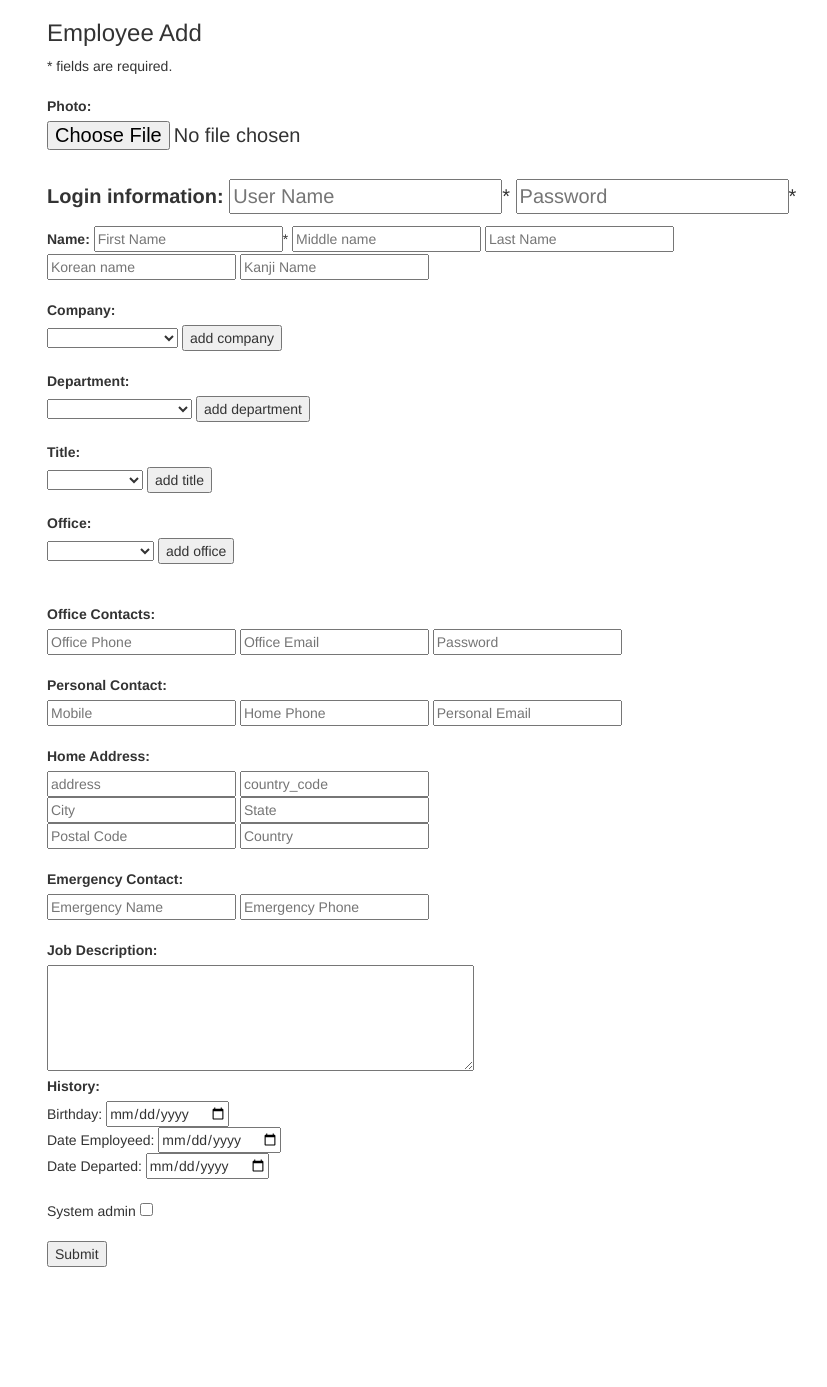
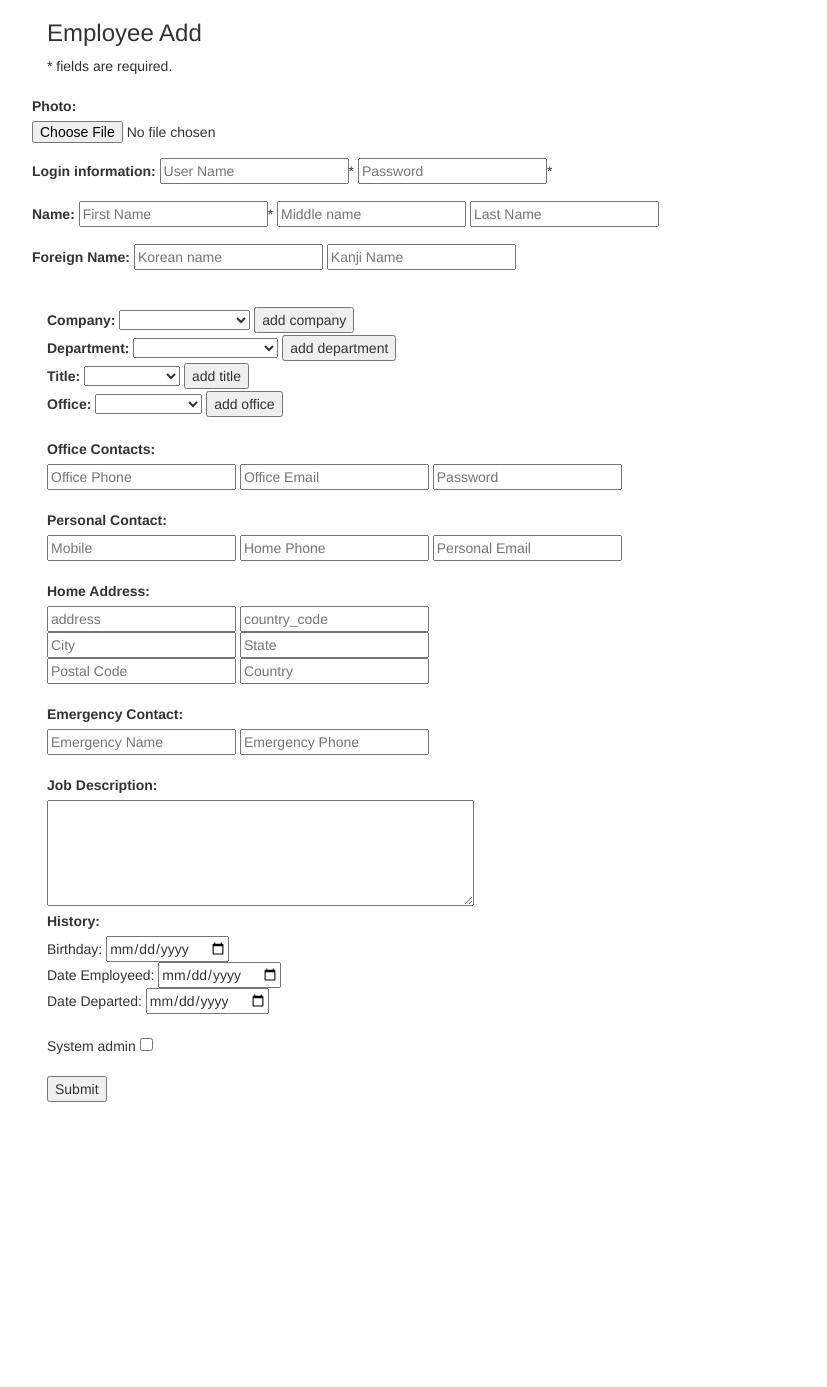
Before and after one commit to soo-park/organza, a Flask app: page /employee/add in a window 1280 px wide. Shown: the part 100-1487 px from the top of the page, without its empty margins (23-850 px from the left). After the commit the page ends 1202 px from the top, so only its background shows below. Run offline with Flask 2, Linux system fonts and the light colour scheme; tables that the repository leaves empty hold one stand-in row (values such as "Sample post"); some libraries are stand-ins or nearby versions.

Commit message:
bootstrap form styling added

```diff
--- a/templates/employee/add.html
+++ b/templates/employee/add.html
@@ -10,33 +10,39 @@
   <section id="portfolio">
       <div class="container">
 
-      <div id='add_employee' id='add_employee'>
+      <div id='add_employee'>
         <h3>Employee Add</h3>
         <form action='/add_employee' method='POST' enctype=multipart/form-data>
           * fields are required.</br>
           </br>
-          <fieldset>
 
+            <div class="form-group row">
               <label>Photo:</label>
-            <p><input type='file' name='file'></br>
+              <input type='file' name='file'>
+            </div>
 
+            <div class="form-group row">
               <label>Login information:</label>
               <input type='text' name='username' id='username' placeholder='User Name'>*
               <input type='text' name='password' id='password' placeholder='Password'>*</br>
+            </div>
 
-          </fieldset>
 
-          <fieldset>
+            <div class="form-group row">
               <label>Name:</label>
               <input type='text' name='first_name' id='first_name' placeholder='First Name'>*
               <input type='text' name='mid_name' id='mid_name' placeholder='Middle name'>
               <input type='text' name='last_name' id='last_name' placeholder='Last Name'></br>
+            </div>
+            <div class="form-group row">
+              <label>Foreign Name:</label>
               <input type='text' name='k_name' id='k_name' placeholder='Korean name'>
               <input type='text' name='kanji_name' id='kanji_name' placeholder='Kanji Name'></br>
               </br>
+            </div>
 
             <label>Company:</label>
-            <div id='company_name'>
+            <span id='company_name'>
               <select name='company_name'>
                 <option></option>
                 {% for company in companies %}
@@ -46,11 +52,11 @@
                 {% endfor %}
               </select>
             <button type='button' id='company_add'>add company </button>
-            </div>
+            </span>
             </br>
 
             <label>Department:</label>
-            <div id='department_name'>
+            <span id='department_name'>
               <select name='department_name'>
               <option></option>
                 {% for department in departments %}
@@ -60,10 +66,10 @@
                 {% endfor %}
               </select>
             <button type='button' id='department_add'>add department </button>
-            </div>
+            </span>
             </br>
             <label>Title:</label>
-            <div id='title_name'>
+            <span id='title_name'>
               <select name='title'>
               <option></option>
                 {% for title in titles %}
@@ -73,10 +79,10 @@
                 {% endfor %}
               </select>
               <button type='button' id='title_add'>add title </button>
-            </div>
+            </span>
             </br>
             <label>Office:</label>
-            <div id='office_name'>
+            <span id='office_name'>
               <select name='office_name'>
               <option></option>
                 {% for office in offices %}
@@ -86,7 +92,7 @@
                 {% endfor %}
               </select>
               <button type='button' id='office_add'>add office </button>
-            </div>
+            </span>
             </br>
             </br>
 
@@ -141,7 +147,7 @@
         </form>
       </div>
     </div>
-  </option>
+</section>
 
 
 {% endblock %}
```
Lines whose indentation alone changed are shown as unchanged.
